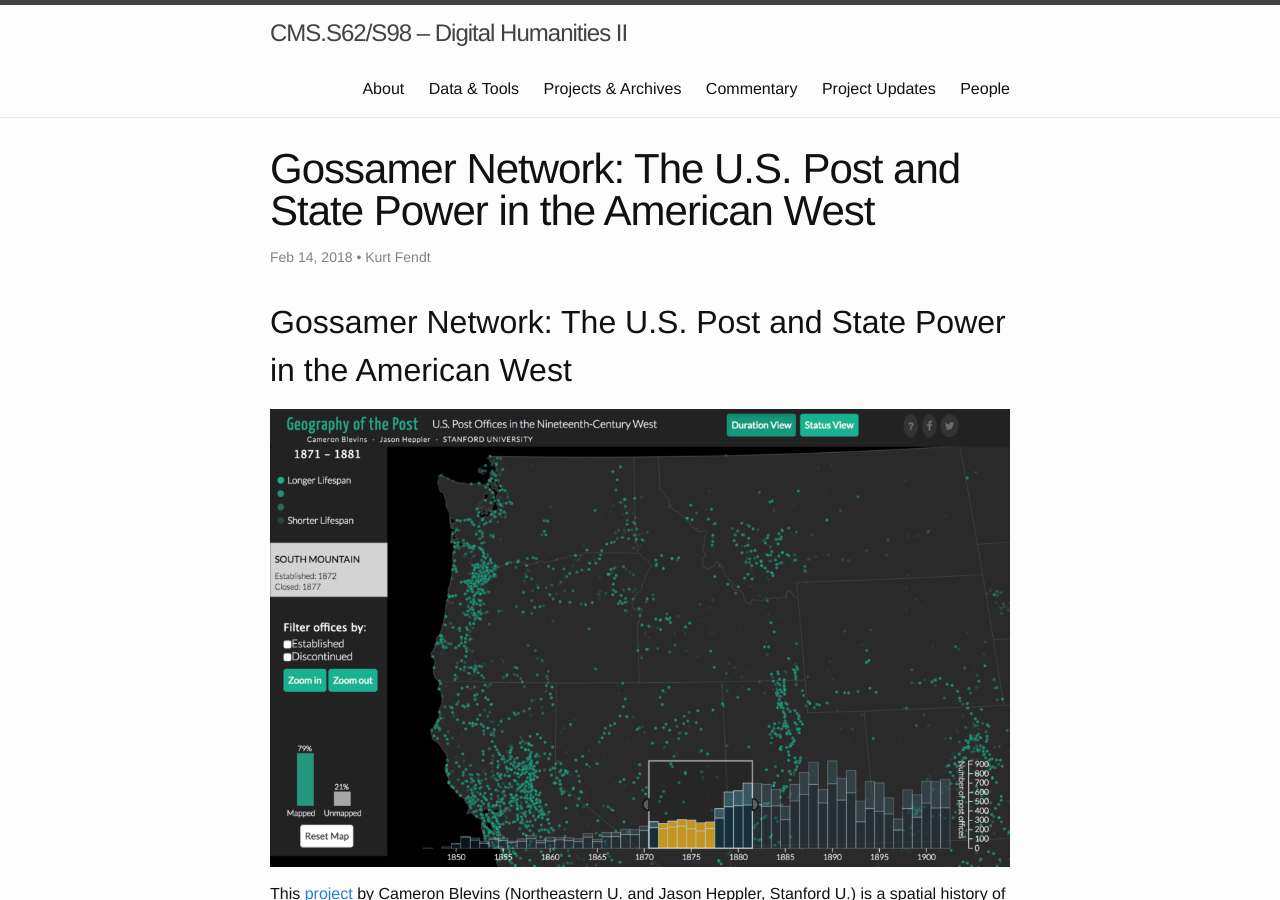
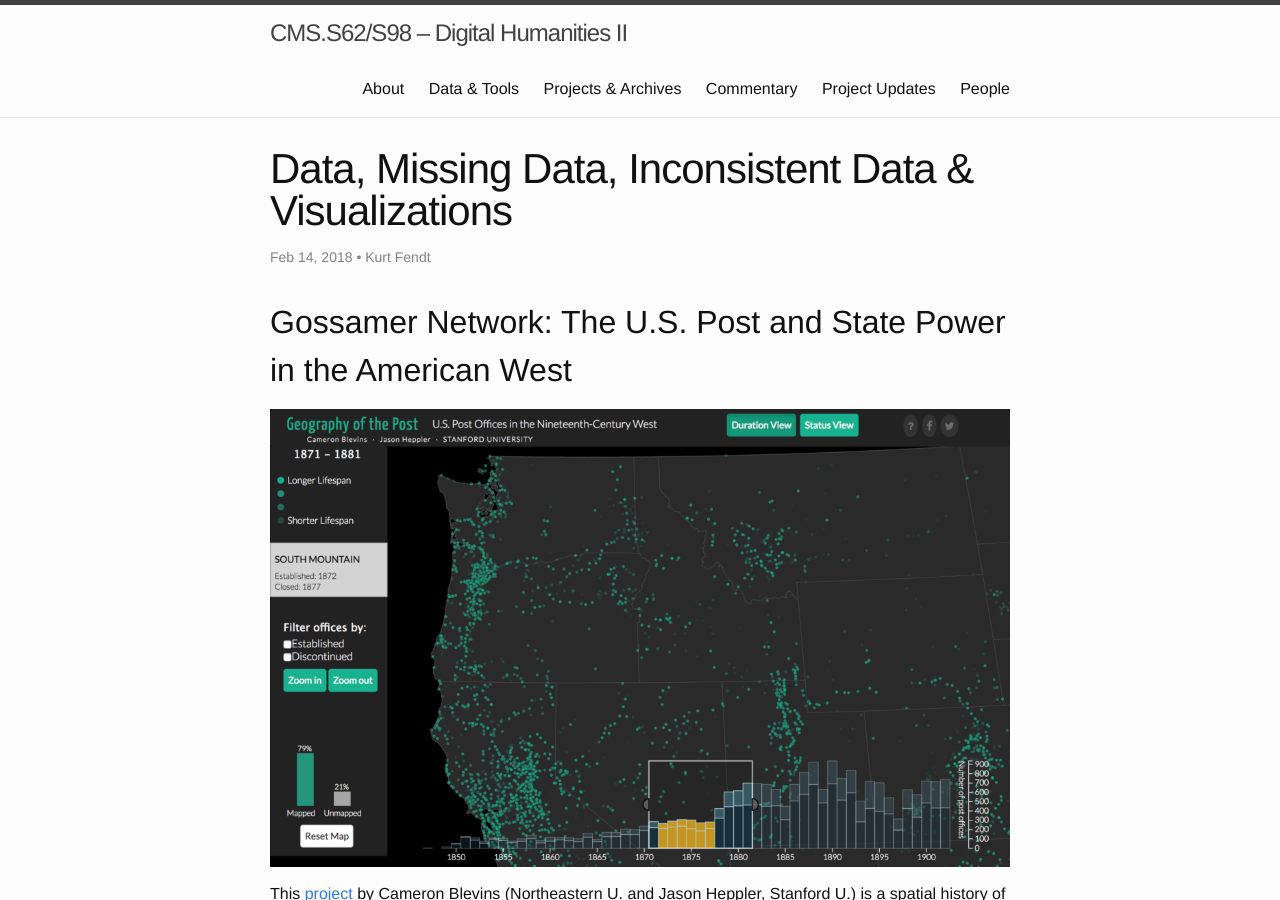
Before and after one commit to cmsS62/Spring-2018, a Jekyll site: the page built from _posts/2018-02-14-gossamer-network-the-u-s-post-and-state-power-in-the-american-west.md, in a window 1280 px wide and 900 px high. Built offline with Jekyll 4.4.1, drawn with Linux system fonts in a browser that asks for light colours.

Commit message:
Create 2018-02-14-gossamer-network-the-u-s-post-and-state-power-in-the-american-west.md

```diff
--- a/_posts/2018-02-14-gossamer-network-the-u-s-post-and-state-power-in-the-american-west.md
+++ b/_posts/2018-02-14-gossamer-network-the-u-s-post-and-state-power-in-the-american-west.md
@@ -2,7 +2,7 @@
 layout: post
 published: true
 category: ext-projects
-title: 'Gossamer Network: The U.S. Post and State Power in the American West'
+title: 'Data, Missing Data, Inconsistent Data & Visualizations'
 author: Kurt Fendt
 tags: ''
 ---
```
